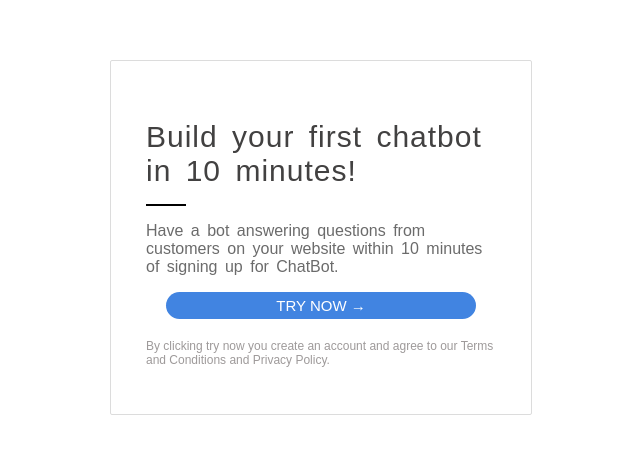
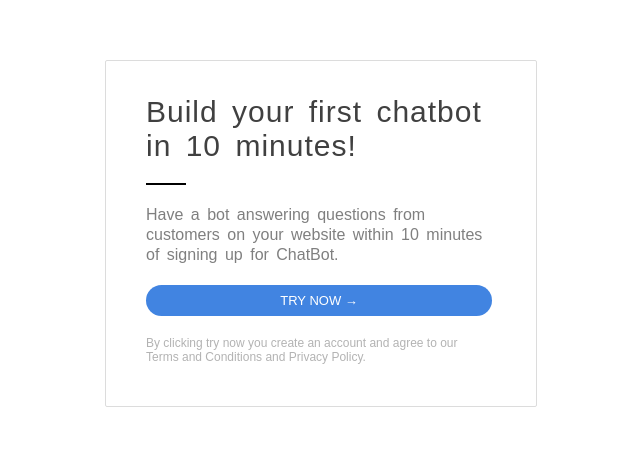
Before and after one commit to baby-anjali/chatbot-page, a plain HTML site: page index.html in a window 1280 px wide. Shown: the part 130-584 px from the top of the page, without its empty margins (319-959 px from the left). Drawn offline with Linux system fonts and the light colour scheme.

Commit message:
made changes in the padding, word spacing

```diff
--- a/index.html
+++ b/index.html
@@ -7,14 +7,14 @@
         width: 350px;
         margin: auto;
         margin-top: 15%;
-        padding: 35px;
+        padding: 10px 40px 30px 40px;
         font-weight: 100px;
         font-family: sans-serif;
         border: 1px solid gainsboro;
         border-radius: 2px;
       }
       .chatbot h2 {
-        color: rgb(66, 65, 65);
+        color: rgb(0, 0, 0, 75%);
         letter-spacing: 1px;
         word-spacing: 5px;
         font-weight: 100;
@@ -22,14 +22,17 @@
         margin-bottom: 0px;
       }
       #line {
+        background-color: rgb(0, 0, 0, 1);
+        margin: 20px 0px 20px 0px;
         width: 40px;
         height: 2px;
-        background-color: rgb(0, 0, 0, 1);
       }
       #message {
         font-weight: 100;
-        color: rgb(107, 107, 107);
+        font-size: 16px;
+        color: rgb(0, 0, 0, 50%);
         word-spacing: 3px;
+        line-height: 20px;
       }
       #button {
         display: block;
@@ -38,17 +41,17 @@
         text-decoration: none;
         text-align: center;
         font-family: sans-serif;
-        font-weight: 100px;
-        font-size: 15px;
-        padding: 5px;
-        margin: auto;
-        width: 300px;
+        font-size: 13px;
+        padding: 8px;
+        width: 330px;
         border-radius: 30px;
+        margin: 20px 0px 20px 0px;
       }
       footer {
-        margin-top: 20px;
+        margin: 20px 0px 0px 0px;
+        width: 330px;
         font-size: 12px;
-        color: rgb(158, 154, 154);
+        color: rgb(0, 0, 0, 30%);
       }
     </style>
   </head>
```
